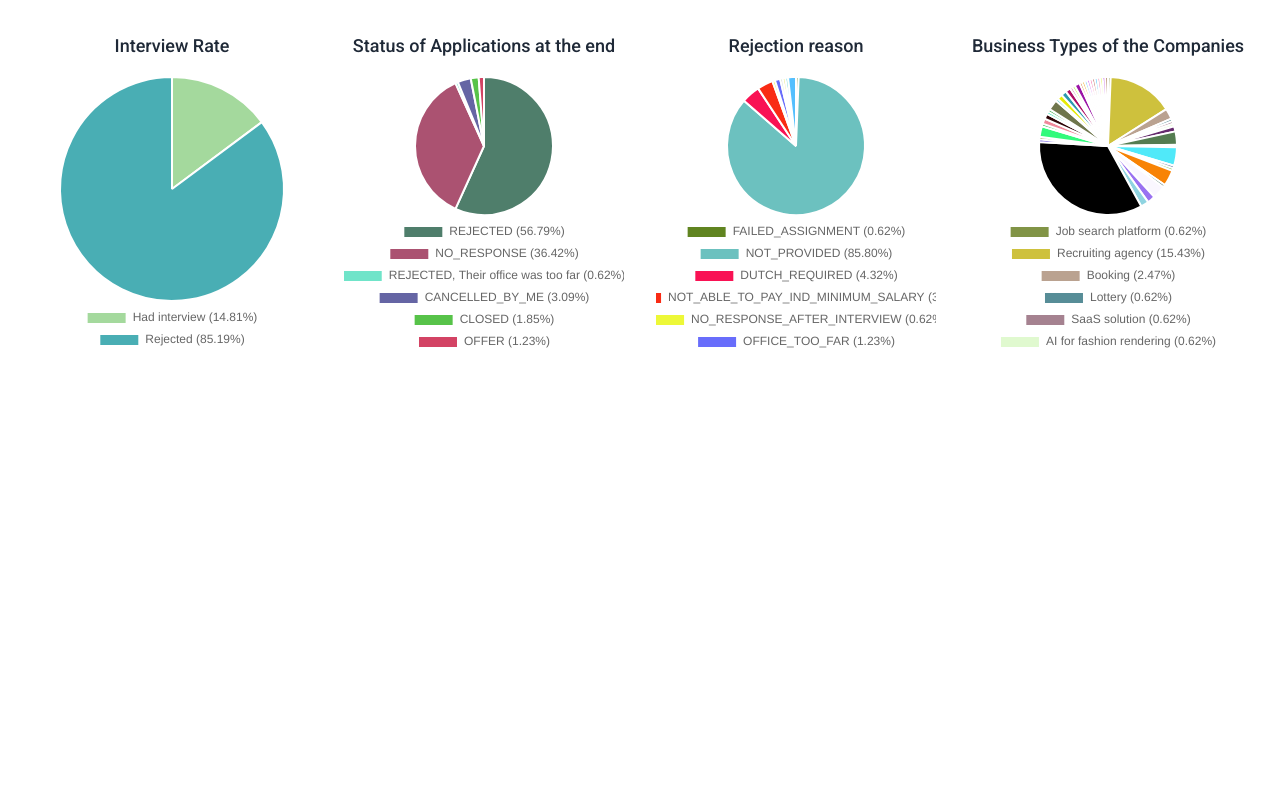
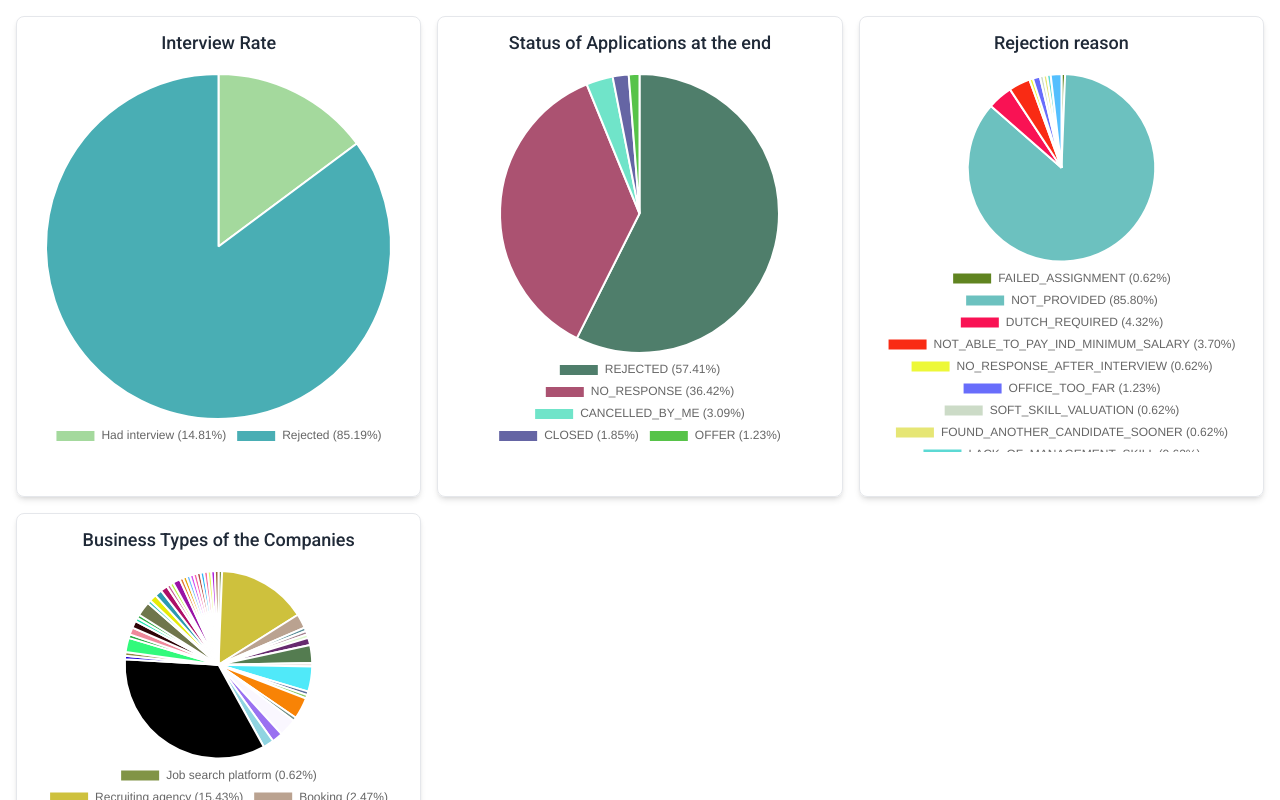
Before and after one commit to pooria-h/ts-job-applications-charts, a Vue app: page / in a window 1280 px wide. Shown: the top 800 px of the page. Built offline with nearby package versions, Linux system fonts and the light colour scheme.

Commit message:
modifications

```diff
--- a/public/job-applications.json
+++ b/public/job-applications.json
@@ -459,7 +459,7 @@
     "id": 39,
     "companyName": "Jumbo",
     "applyDate": "2/7/2024",
-    "status": "REJECTED, Their office was too far",
+    "status": "REJECTED",
     "rejectionReason": "OFFICE_TOO_FAR",
     "hadInterview": 0,
     "businessType": "Supermarket",
--- a/src/App.vue
+++ b/src/App.vue
@@ -6,6 +6,6 @@
 
 <style scoped>
 .app {
-  @apply p-4;
+  @apply p-2;
 }
 </style>
--- a/src/components/Chart/index.vue
+++ b/src/components/Chart/index.vue
@@ -98,7 +98,7 @@ export default defineComponent({
   @apply flex flex-row flex-wrap;
 }
 .chart-item {
-  @apply w-full md:w-1/2 lg:w-1/4;
+  @apply w-full md:w-1/2 lg:w-1/3;
 }
 .message {
   @apply text-red-500 font-medium text-sm;
--- a/src/components/shared/CustomPieChart.vue
+++ b/src/components/shared/CustomPieChart.vue
@@ -65,7 +65,7 @@ export default defineComponent({
 
 <style scoped>
 .customPieChart {
-  @apply p-4;
+  @apply m-2 p-3 border border-gray-200 rounded-lg shadow-md;
 }
 .chartWrapper {
   @apply w-full flex flex-col items-center justify-center mb-8;
```
